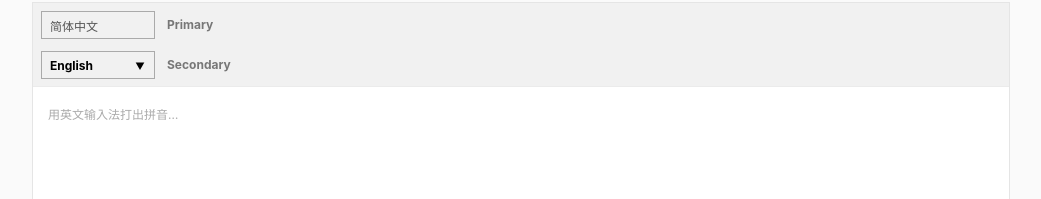
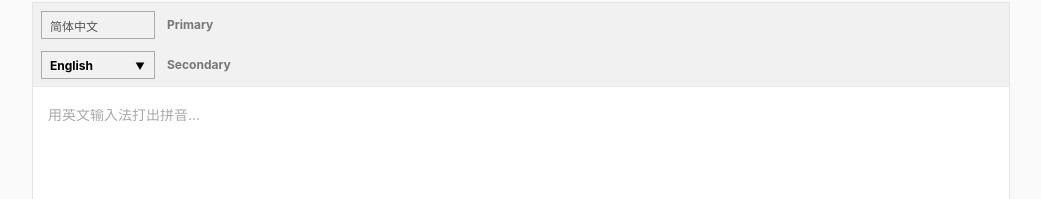
Before and after one commit to m80yan/bilingual-ime-prototype, a React (Vite) app in the folder bilingual-ime-prototype/: page / in a window 1280 px wide. Shown: the part 138-337 px from the top of the page, without its empty margins (119-1160 px from the left). Built offline with nearby package versions, Linux system fonts and the light colour scheme.

Commit message:
Adjust body text size and translation color

```diff
--- a/bilingual-ime-prototype/src/styles.css
+++ b/bilingual-ime-prototype/src/styles.css
@@ -20,15 +20,15 @@ button { color: inherit; }
 .composition-editor { position: absolute; inset: 22px 0 0 15px; display: flex; flex-direction: column; align-items: stretch; min-height: 0; overflow: hidden; padding: 0 0 16px; }
 .written-lines { display: grid; align-content: start; grid-auto-rows: max-content; gap: 28px; height: 100%; overflow-y: auto; padding-right: 15px; scrollbar-color: #aaa transparent; scrollbar-width: thin; }
 .written-lines::-webkit-scrollbar { width: 8px; }.written-lines::-webkit-scrollbar-track { background: transparent; }.written-lines::-webkit-scrollbar-thumb { border-radius: 0 !important; background: #aaa; }.written-lines::-webkit-scrollbar-button { display: none; width: 0; height: 0; }
-.written-lines p { display: grid; gap: 0; margin: 0; font-size: 12px; line-height: 12px; }.bilingual-line { align-content: start; }.written-lines textarea { display: block; width: 100%; min-height: 12px; max-height: 64px; resize: none; overflow: auto; border: 0; outline: 0; padding: 0; caret-color: transparent; color: #000; background: transparent; font-size: 12px; font-weight: 700; line-height: 12px; white-space: pre-wrap; }.written-lines textarea::placeholder { color: #aaa; font-weight: 400; }.written-lines textarea::selection { background: rgb(81 147 251 / 25%); }.written-lines span { font-weight: 700; }
+.written-lines p { display: grid; gap: 0; margin: 0; font-size: 14px; line-height: 12px; }.bilingual-line { align-content: start; }.written-lines textarea { display: block; width: 100%; min-height: 12px; max-height: 64px; resize: none; overflow: auto; border: 0; outline: 0; padding: 0; caret-color: transparent; color: #000; background: transparent; font-size: 14px; font-weight: 700; line-height: 12px; white-space: pre-wrap; }.written-lines textarea::placeholder { color: #aaa; font-weight: 400; }.written-lines textarea::selection { background: rgb(81 147 251 / 25%); }.written-lines span { font-weight: 700; }
 .bilingual-line.soft-break { margin-top: 0; }
-.bilingual-line.all-selected textarea { background: rgb(81 147 251 / 25%); }.bilingual-line.all-selected .secondary-line { opacity: .5; }
+.bilingual-line.all-selected textarea { background: rgb(81 147 251 / 25%); }.bilingual-line.all-selected .secondary-line { opacity: .5; }.secondary-line { color: #5193FB; }
 .custom-caret { position: absolute; z-index: 3; width: 2px; height: 12px; background: #5193FB; pointer-events: none; animation: caret-blink 1s steps(1) infinite; }
 .pinyin-composition { position: absolute; z-index: 2; display: inline-block; width: fit-content; min-width: 24px; margin-top: 0; border-bottom: 1px solid #333; color: #222; font-weight: 700; line-height: 15px; pointer-events: none; }
 .pinyin-caret { display: inline-block; width: 2px; height: 12px; margin: 0 1px -2px; background: #5193FB; animation: caret-blink 1s steps(1) infinite; }
 .translation-shimmer { display: block; width: min(260px, 62%); height: 10px; margin-top: 2px; overflow: hidden; border-radius: 0; background: linear-gradient(90deg, #ececec 0%, #f7f7f7 42%, #e4e4e4 74%); background-size: 220% 100%; animation: shimmer 1.05s ease-in-out infinite; }
 .translation-segment { display: inline; }.segment-shimmer { display: inline-block; width: 48px; margin: 0 0 -1px; vertical-align: baseline; }
-.typing-text { display: inline; }.typing-letter { color: #000; transition: color .18s ease-out; }.typing-letter.active { color: #5193FB !important; }
+.typing-text { display: inline; }.typing-letter { color: #5193FB; transition: color .18s ease-out; }.typing-letter.active { color: #000 !important; }
 @keyframes shimmer { from { background-position: 140% 0; } to { background-position: -80% 0; } }
 @keyframes caret-blink { 50% { opacity: 0; } }
 .candidate-picker { position: fixed; z-index: 9999; width: 215px; max-height: 231px; overflow-y: auto; border: 1px solid #aaa; background: #fff; box-shadow: 0 8px 16px rgb(0 0 0 / 25%); scrollbar-color: #aaa transparent; scrollbar-width: thin; }
```
